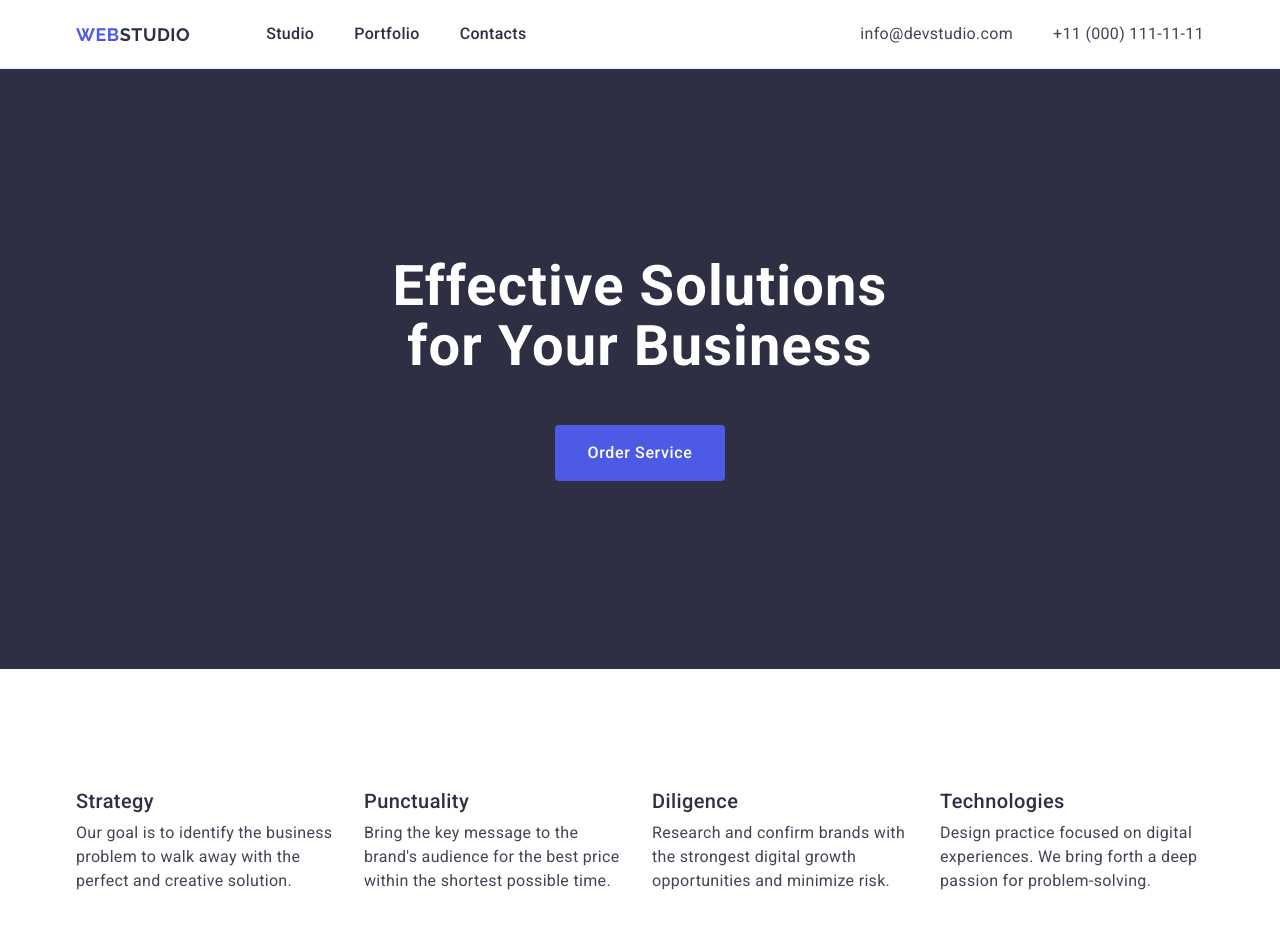
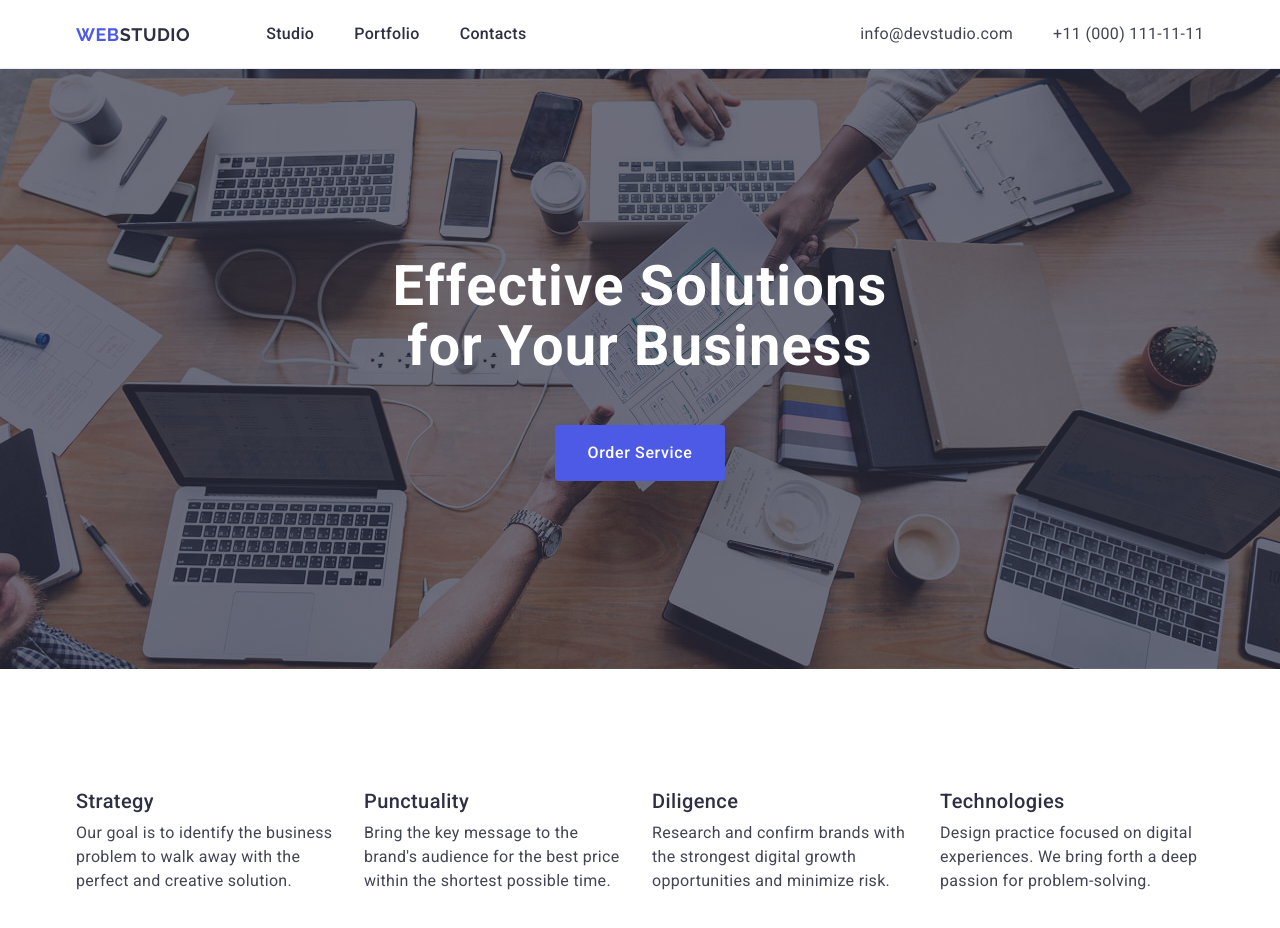
Before and after one commit to mykhailo-tyshynskyi/goit-markup-hw-04, a plain HTML site: page index.html in a window 1280 px wide. Shown: the top 928 px of the page. Drawn offline with nearby package versions, Linux system fonts and the light colour scheme.

Commit message:
initial commit

```diff
--- a/css/styles.css
+++ b/css/styles.css
@@ -112,6 +112,9 @@ button {
 .main-title {
   background-color: #2e2f42;
   padding: 188px 0;
+  background-image: linear-gradient(rgba(46, 47, 66, 0.7), rgba(46, 47, 66, 0.7)) ,url(../images/people-office.jpg);
+  background-repeat: no-repeat;
+  background-position: center;
 }
 
 .main-title-text {
```
Also changed, not shown: images/people-office.jpg (added).
